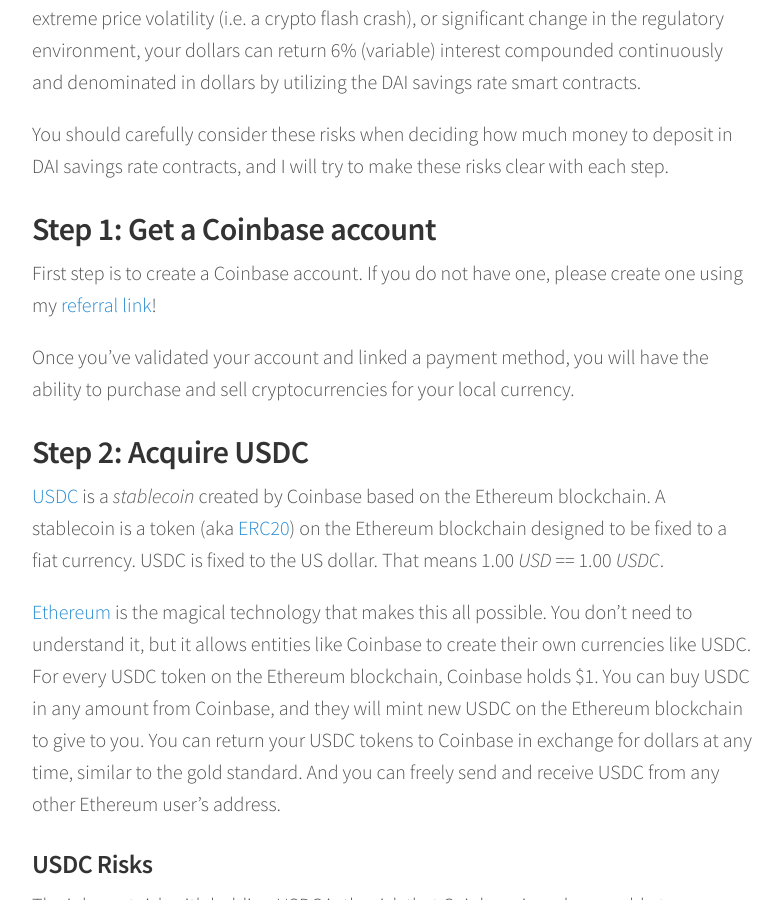
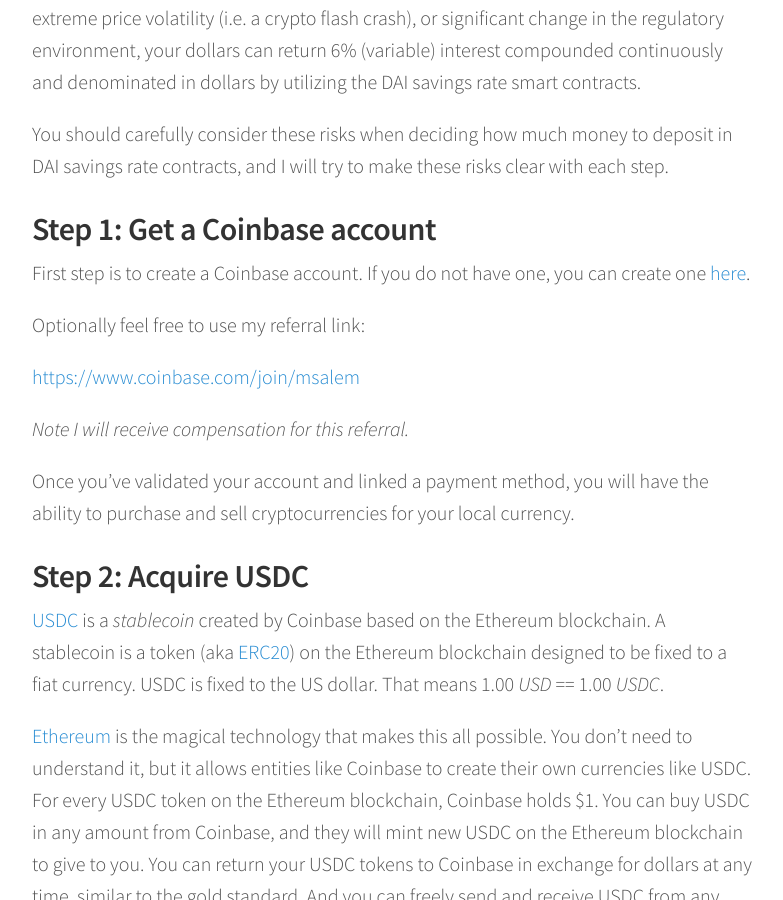
Before and after one commit to moodysalem/moodysalem.github.io, a Jekyll site: the page built from _posts/2020-01-12-earning_6_percent_interest_with_dai_savings_rate.markdown, in a window 1280 px wide and 900 px high, scrolled down 860 px. Shown: the whole window, without its empty margins (248-1031 px from the left). Built offline with Jekyll 4.4.1, drawn with Linux system fonts in a browser that asks for light colours; nearby versions of some CDN libraries; comment, search, counter and statistics services are not loaded; some of the changed text lies outside the part shown.

Commit message:
Update 2020-01-12-earning_6_percent_interest_with_dai_savings_rate.markdown

```diff
--- a/_posts/2020-01-12-earning_6_percent_interest_with_dai_savings_rate.markdown
+++ b/_posts/2020-01-12-earning_6_percent_interest_with_dai_savings_rate.markdown
@@ -28,7 +28,13 @@
 
 ## Step 1: Get a Coinbase account
 
-First step is to create a Coinbase account. If you do not have one, please create one using my [referral link](https://www.coinbase.com/join/msalem)!
+First step is to create a Coinbase account. If you do not have one, you can create one [here](https://www.coinbase.com/signup).
+
+Optionally feel free to use my referral link:
+
+[https://www.coinbase.com/join/msalem](https://www.coinbase.com/join/msalem)
+
+_Note I will receive compensation for this referral._
 
 Once you've validated your account and linked a payment method, you will have the ability to purchase and sell cryptocurrencies for your local currency.
 
@@ -89,7 +95,8 @@
 To avoid the line with Argent, you can use one of my golden tokens by clicking this link on your smartphone after you download the app.
 
 [https://argent.link/FHPlUTIfPW](https://argent.link/FHPlUTIfPW)
-_Note I only have a limited number of tokens so this link may expire after a short time._
+
+_Note I only have a limited number of tokens so this link may expire after a short time. I do not receive compensation for this referral._
 
 ### Ethereum wallet risks
 
```
